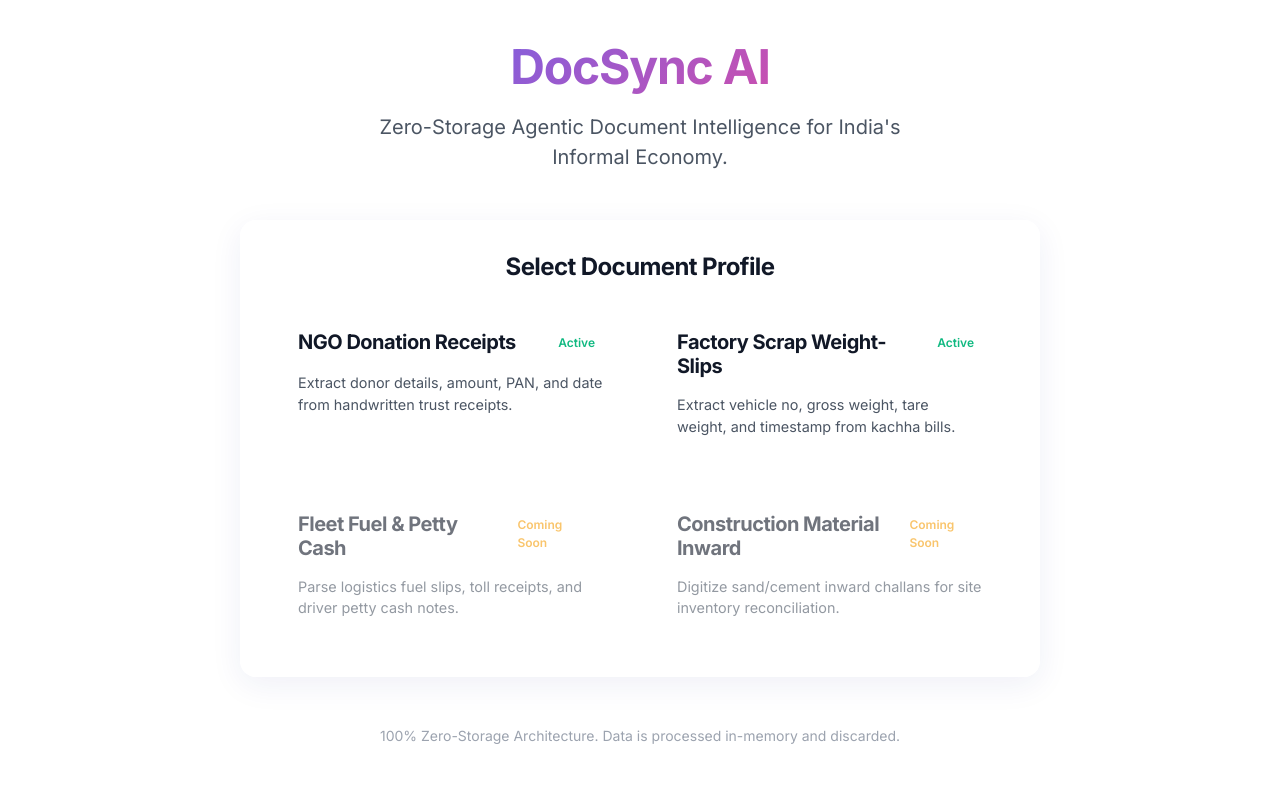
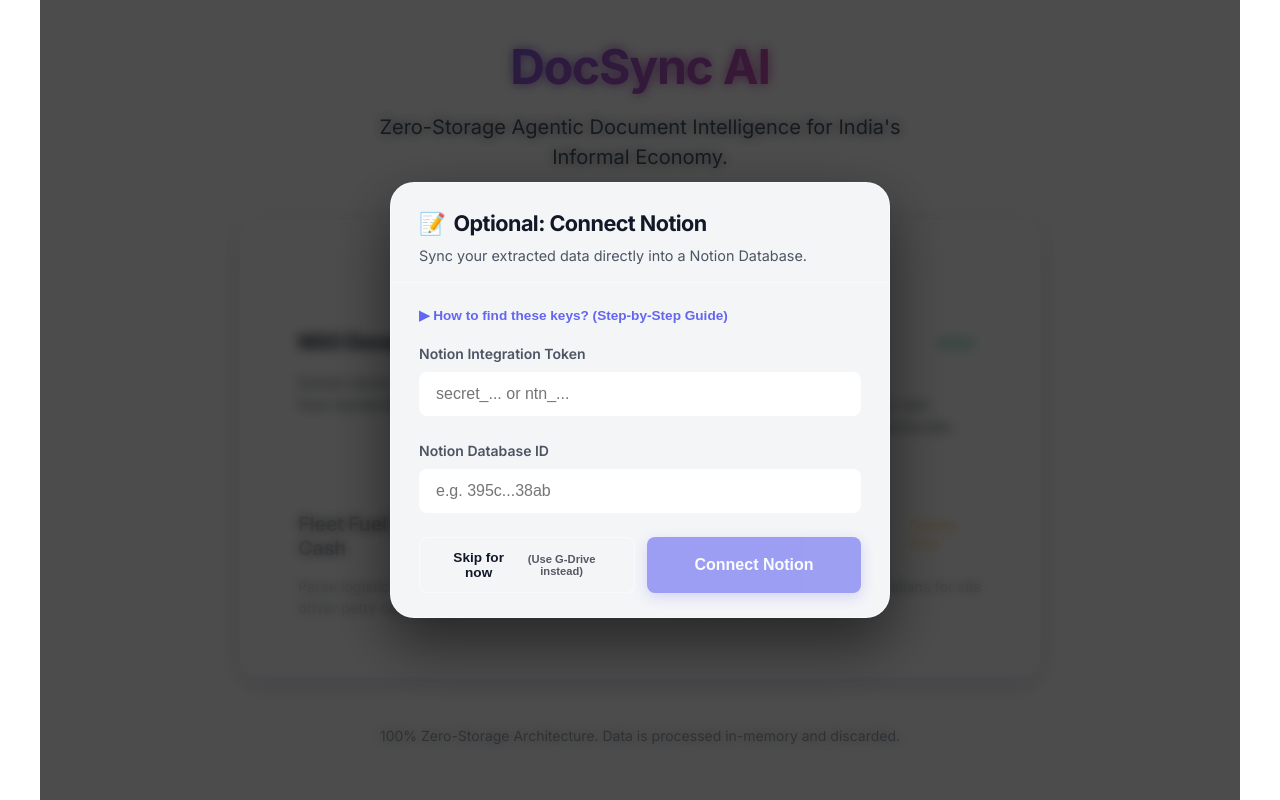
Before and after one commit to shoubhiksaha/Doc-Sync-AI, a Next.js app: page / in a window 1280 px wide. Built offline with nearby package versions, Linux system fonts and the light colour scheme; no server answers.

Commit message:
feat: add initial Notion setup modal on homepage with skip to GDrive option

```diff
--- /dev/null
+++ b/app/components/InitialSetupModal.tsx
@@ -0,0 +1,168 @@
+'use client';
+
+import { useState } from 'react';
+import { useRouter } from 'next/navigation';
+import toast from 'react-hot-toast';
+
+export default function InitialSetupModal() {
+  const router = useRouter();
+  const [isOpen, setIsOpen] = useState(true);
+  const [showGuide, setShowGuide] = useState(false);
+  const [notionKey, setNotionKey] = useState('');
+  const [notionDb, setNotionDb] = useState('');
+  const [saving, setSaving] = useState(false);
+
+  // Close modal and set cookie so it doesn't show again
+  const skipSetup = () => {
+    document.cookie = "docsync_notion_skipped=true; path=/; max-age=31536000";
+    setIsOpen(false);
+    toast.success("Skipped! We'll just use Google Sheets & Drive for now.");
+  };
+
+  const handleSave = async (e: React.FormEvent) => {
+    e.preventDefault();
+    setSaving(true);
+
+    try {
+      const res = await fetch('/api/settings', {
+        method: 'POST',
+        headers: { 'Content-Type': 'application/json' },
+        body: JSON.stringify({ notionKey, notionDb }),
+      });
+
+      const data = await res.json();
+      if (data.success) {
+        toast.success("Notion Connected!");
+        setIsOpen(false);
+        router.refresh();
+      } else {
+        toast.error(data.error || "Failed to save settings");
+      }
+    } catch {
+      toast.error("Network error");
+    } finally {
+      setSaving(false);
+    }
+  };
+
+  if (!isOpen) return null;
+
+  return (
+    <div style={{
+      position: 'fixed', inset: 0, zIndex: 1000,
+      background: 'rgba(0,0,0,0.7)', backdropFilter: 'blur(6px)',
+      display: 'flex', alignItems: 'center', justifyContent: 'center',
+      padding: '1rem',
+    }}>
+      <div style={{
+        background: 'var(--bg-secondary)', borderRadius: 'var(--radius-xl)',
+        border: '1px solid var(--bg-glass-border)',
+        maxWidth: '500px', width: '100%',
+        boxShadow: '0 25px 60px rgba(0,0,0,0.5)',
+        animation: 'fadeIn 200ms ease',
+        overflow: 'hidden'
+      }}>
+        {/* Header */}
+        <div style={{ padding: '1.75rem 1.75rem 1rem', borderBottom: '1px solid var(--bg-glass-border)' }}>
+          <h2 style={{ fontSize: '1.35rem', margin: '0 0 0.5rem', display: 'flex', alignItems: 'center', gap: '0.5rem' }}>
+            <span>📝</span> Optional: Connect Notion
+          </h2>
+          <p style={{ color: 'var(--text-secondary)', fontSize: '0.9rem', margin: 0 }}>
+            Sync your extracted data directly into a Notion Database.
+          </p>
+        </div>
+
+        {/* Content */}
+        <div style={{ padding: '1.5rem 1.75rem' }}>
+
+          <button
+            type="button"
+            onClick={() => setShowGuide(!showGuide)}
+            style={{
+              background: 'none', border: 'none',
+              color: 'var(--accent-primary)', fontSize: '0.85rem',
+              cursor: 'pointer', padding: 0, marginBottom: '1.25rem',
+              display: 'flex', alignItems: 'center', gap: '0.25rem',
+              fontWeight: 600
+            }}
+          >
+            {showGuide ? '▼ Hide Guide' : '▶ How to find these keys? (Step-by-Step Guide)'}
+          </button>
+
+          {showGuide && (
+            <div style={{
+              background: 'rgba(99,102,241,0.08)', border: '1px solid rgba(99,102,241,0.2)',
+              padding: '1rem', borderRadius: 'var(--radius-md)', marginBottom: '1.5rem',
+              fontSize: '0.8rem', color: 'var(--text-secondary)', lineHeight: '1.5'
+            }}>
+              <strong style={{ color: 'var(--text-primary)', display: 'block', marginBottom: '0.5rem' }}>Notion Setup Guide</strong>
+
+              <b style={{ color: 'var(--text-primary)' }}>Step 1: Get Access Token</b><br/>
+              Go to <a href="https://www.notion.so/my-integrations" target="_blank" style={{ color: 'var(--accent-primary)' }}>notion.so/my-integrations</a>.<br/>
+              Click <i>+ New integration</i>. Name it &quot;DocSync AI&quot;.<br/>
+              Copy the <b>Internal Integration Secret</b> (starts with <code>secret_</code> or <code>ntn_</code>).<br/><br/>
+
+              <b style={{ color: 'var(--text-primary)' }}>Step 2: Create Your Page</b><br/>
+              Open Notion and create a new empty page.<br/>
+              Type <code>/database</code> and select &quot;Database - Full page&quot;.<br/><br/>
+
+              <b style={{ color: 'var(--text-primary)' }}>Step 3: Connect DocSync AI</b><br/>
+              On your new Database page, click the <b>...</b> (three dots) at the top-right.<br/>
+              Scroll down to &quot;Connections&quot; &gt; &quot;Connect to&quot;.<br/>
+              Search for &quot;DocSync AI&quot; and confirm access.<br/><br/>
+
+              <b style={{ color: 'var(--text-primary)' }}>Step 4: Get Database ID</b><br/>
+              Look at the URL of your database page:<br/>
+              <code style={{ background: 'rgba(0,0,0,0.3)', padding: '2px 4px', borderRadius: '4px', fontSize: '0.75rem' }}>https://notion.so/workspace/<b>395c...38ab</b>?v=...</code><br/>
+              Copy the 32-character ID between the slash and the question mark.
+            </div>
+          )}
+
+          <form onSubmit={handleSave}>
+            <div className="form-group">
+              <label className="form-label">Notion Integration Token</label>
+              <input
+                type="password"
+                className="form-input"
+                placeholder="secret_... or ntn_..."
+                value={notionKey}
+                onChange={(e) => setNotionKey(e.target.value)}
+              />
+            </div>
+
+            <div className="form-group" style={{ marginBottom: '1.5rem' }}>
+              <label className="form-label">Notion Database ID</label>
+              <input
+                type="text"
+                className="form-input"
+                placeholder="e.g. 395c...38ab"
+                value={notionDb}
+                onChange={(e) => setNotionDb(e.target.value)}
+              />
+            </div>
+
+            <div style={{ display: 'flex', gap: '0.75rem' }}>
+              <button
+                type="button"
+                onClick={skipSetup}
+                className="btn btn-secondary"
+                style={{ flex: 1, fontSize: '0.85rem' }}
+              >
+                Skip for now<br/>
+                <span style={{ fontSize: '0.7rem', opacity: 0.7 }}>(Use G-Drive instead)</span>
+              </button>
+              <button
+                type="submit"
+                disabled={saving || !notionKey || !notionDb}
+                className="btn btn-primary"
+                style={{ flex: 1 }}
+              >
+                {saving ? 'Connecting...' : 'Connect Notion'}
+              </button>
+            </div>
+          </form>
+        </div>
+      </div>
+    </div>
+  );
+}
--- a/app/page.tsx
+++ b/app/page.tsx
@@ -1,8 +1,17 @@
 import Link from 'next/link';
+import { cookies } from 'next/headers';
+import InitialSetupModal from './components/InitialSetupModal';
 
 export default function Home() {
+  const cookieStore = cookies();
+  const hasNotionKey = cookieStore.has('docsync_notion');
+  const hasSkippedNotion = cookieStore.has('docsync_notion_skipped');
+  const showNotionSetup = !hasNotionKey && !hasSkippedNotion;
+
   return (
     <main className="container flex-col items-center justify-center animate-fade-in" style={{ minHeight: '100vh', display: 'flex' }}>
+
+      {showNotionSetup && <InitialSetupModal />}
 
       <div style={{ textAlign: 'center', marginBottom: '3rem' }}>
         <h1 className="text-gradient" style={{ fontSize: '3rem', marginBottom: '1rem' }}>DocSync AI</h1>
```
Also changed, not shown: public/sw.js.
